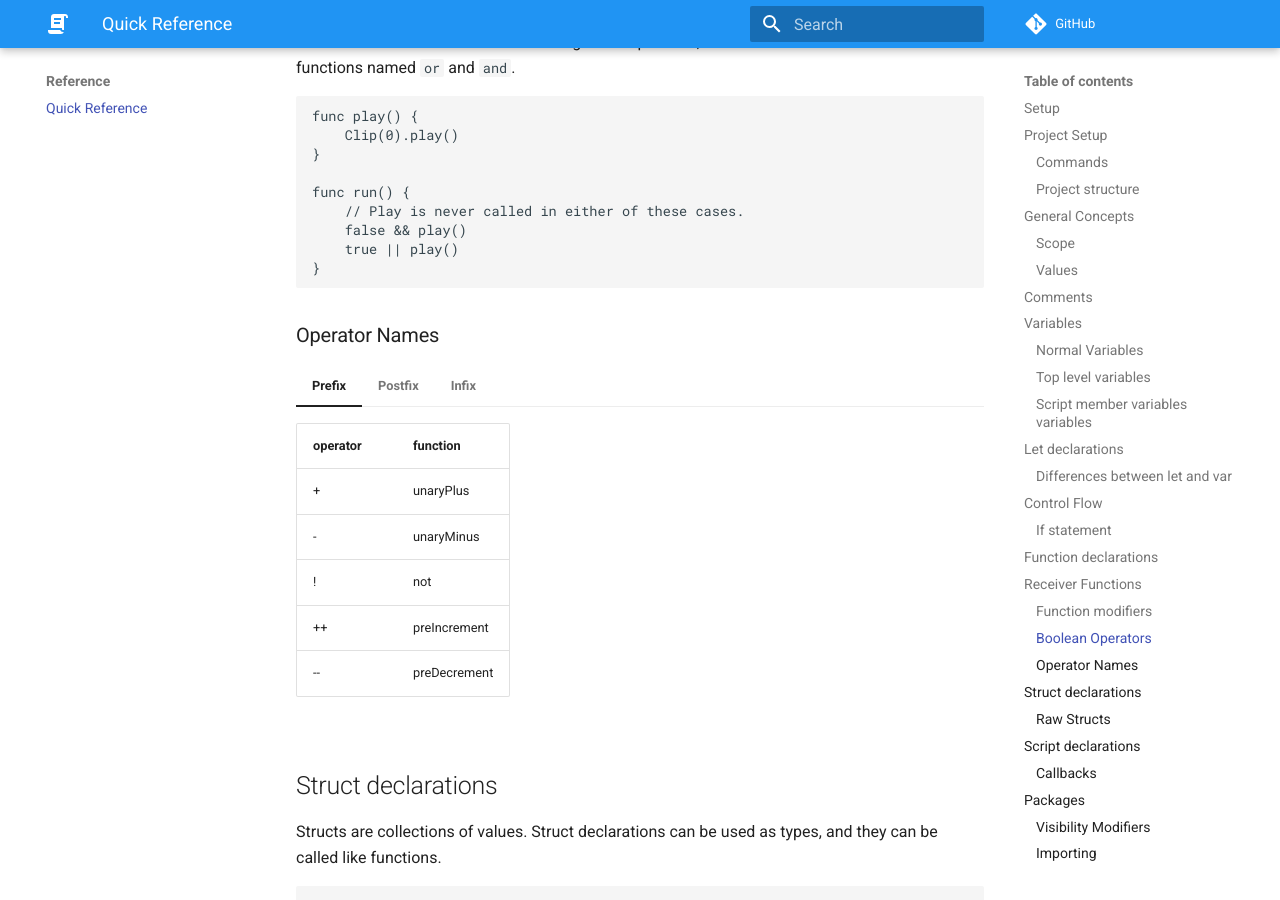
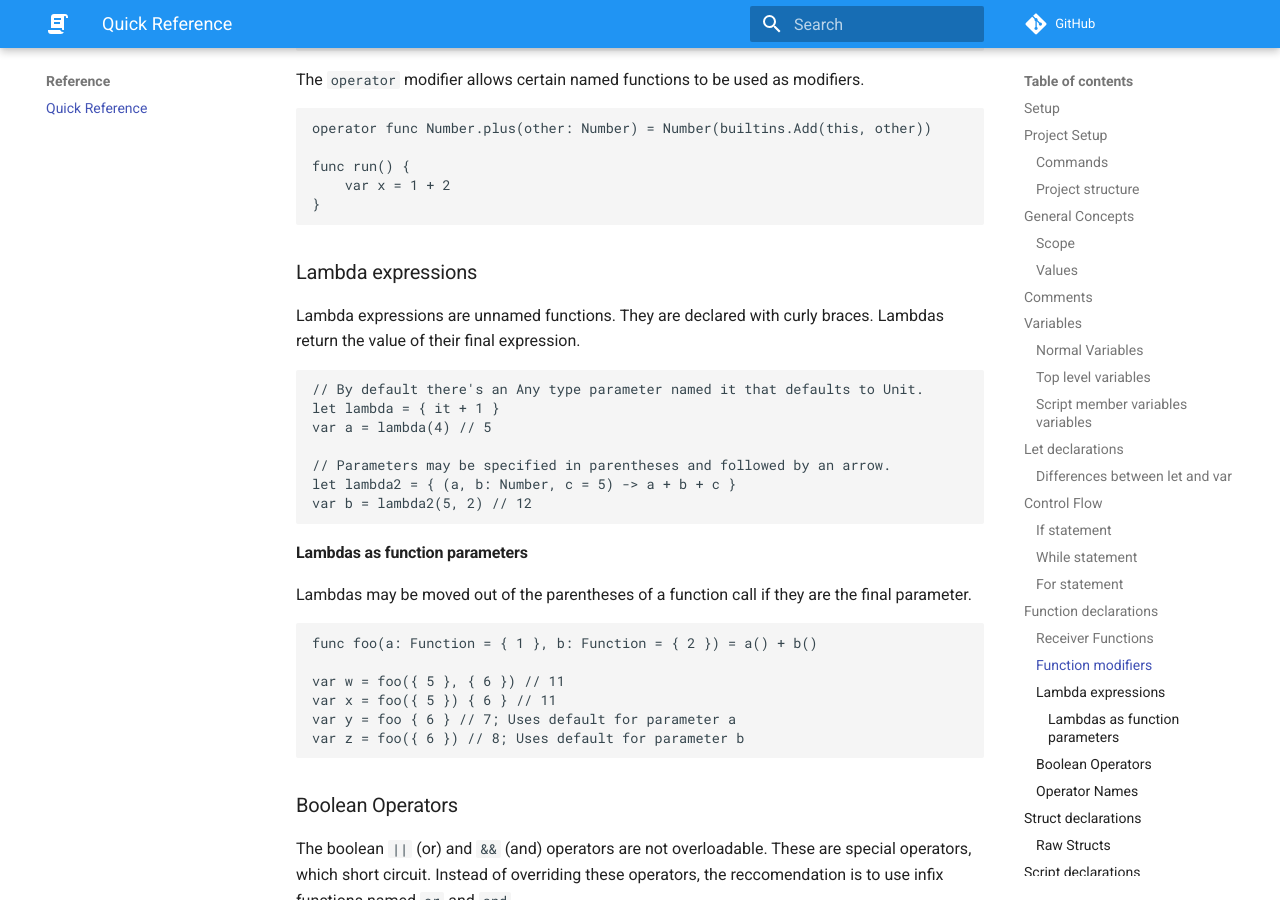
Before and after one commit to qwewqa/trebla-, an MkDocs documentation site: the page built from docs/resources/quick-reference.md, in a window 1280 px wide and 900 px high, scrolled down 7633 px. Built offline with MkDocs 1.6.1 and Material for MkDocs 9.7.7, drawn with Linux system fonts in a browser that asks for light colours; comment, search, counter and statistics services are not loaded; some of the changed text lies outside the part shown.

Commit message:
Add documentation for while, for, and lambdas

````diff
--- a/docs/resources/quick-reference.md
+++ b/docs/resources/quick-reference.md
@@ -222,6 +222,18 @@
     // true branch
 }
 ```
+### While statement
+```
+while (condition) {
+    /* do something */
+}
+```
+### For statement
+```
+for (var i = 0; i < 3; i++) {
+    Clip(i).play()
+}
+```
 
 ## Function declarations
 Functions are declared with the `func` keyword.
@@ -266,7 +278,7 @@
 sum(b = 3) == sum(0, 3) // true
 ```
 
-## Receiver Functions
+### Receiver Functions
 Receiver functions, also known as methods, are a special type of function.
 ```
 // Declares a function named translate with
@@ -314,6 +326,30 @@
 func run() {
     var x = 1 + 2
 }
+```
+
+### Lambda expressions
+Lambda expressions are unnamed functions. They are declared with curly braces.
+Lambdas return the value of their final expression.
+```
+// By default there's an Any type parameter named it that defaults to Unit.
+let lambda = { it + 1 }
+var a = lambda(4) // 5
+
+// Parameters may be specified in parentheses and followed by an arrow.
+let lambda2 = { (a, b: Number, c = 5) -> a + b + c }
+var b = lambda2(5, 2) // 12
+```
+
+#### Lambdas as function parameters
+Lambdas may be moved out of the parentheses of a function call if they are the final parameter.
+```
+func foo(a: Function = { 1 }, b: Function = { 2 }) = a() + b()
+
+var w = foo({ 5 }, { 6 }) // 11
+var x = foo({ 5 }) { 6 } // 11
+var y = foo { 6 } // 7; Uses default for parameter a
+var z = foo({ 6 }) // 8; Uses default for parameter b
 ```
 
 ### Boolean Operators
````
